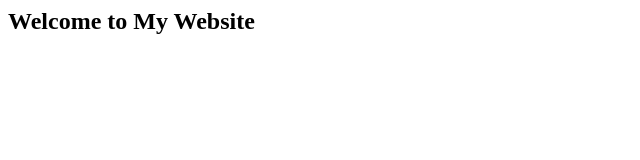
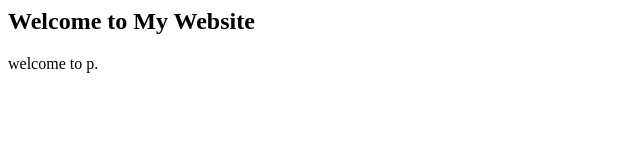
Before and after one commit to Madhan-Rahul/newbranch, a plain HTML site: page index.html in a window 1280 px wide. Shown: the whole page, without its empty margins (0-640 px from the left). Drawn offline with Linux system fonts and the light colour scheme.

Commit message:
Update index.html

```diff
--- a/index.html
+++ b/index.html
@@ -1,3 +1,5 @@
 <h2>
     Welcome to My Website
 </h2>
+
+<p>welcome to p.</p>
```
